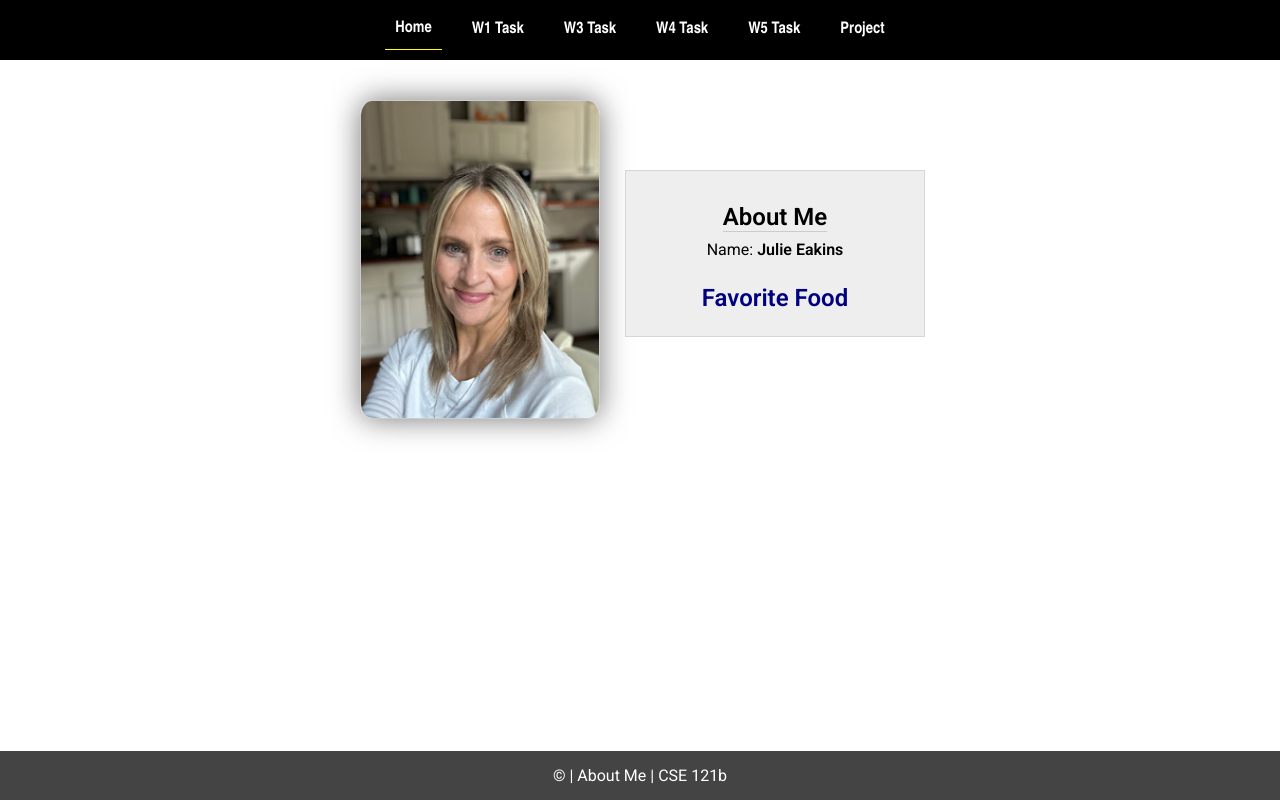
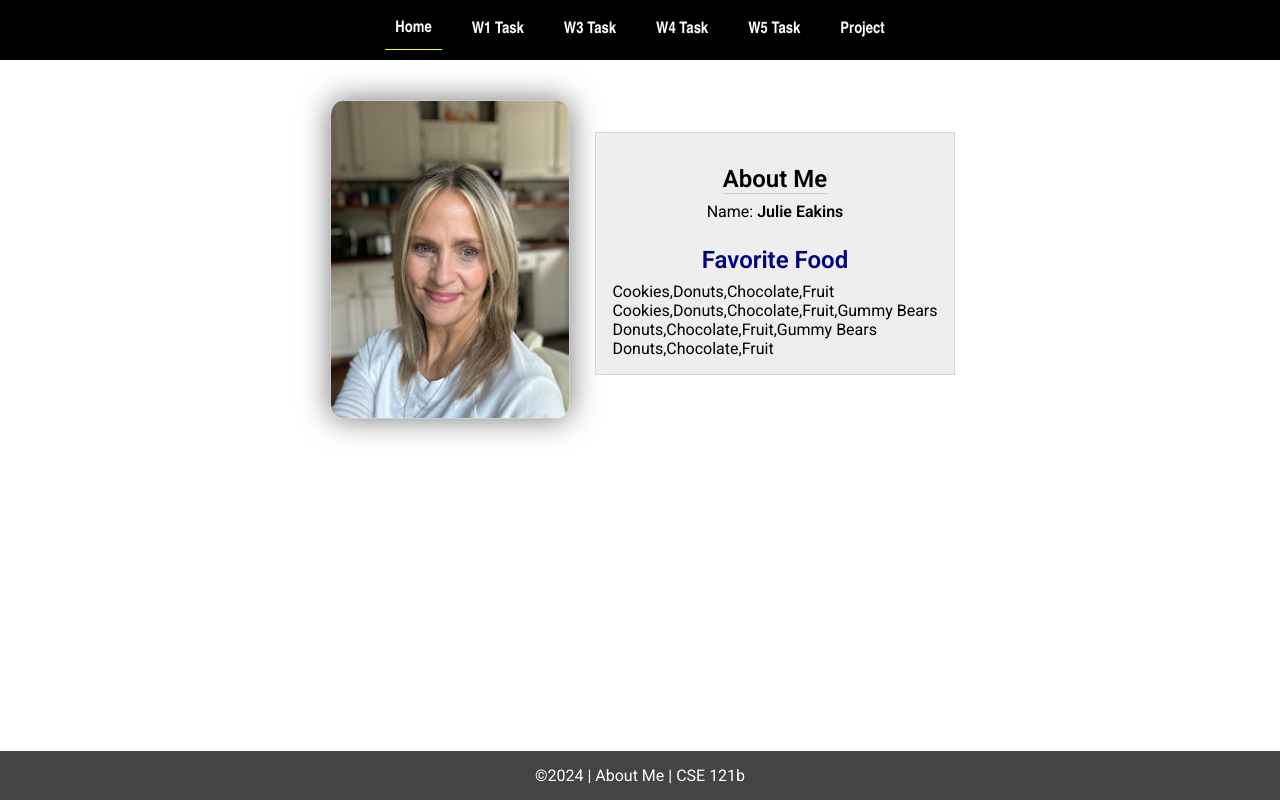
Before and after one commit to byui-webweaver/cse121b, a plain HTML site: page index.html in a window 1280 px wide. Drawn offline with Linux system fonts and the light colour scheme.

Commit message:
Final W02 Task

```diff
--- a/index.html
+++ b/index.html
@@ -25,7 +25,7 @@
     </nav>
     <main id="home">
         <picture>
-            <img src="images/myPhoto.png" alt="Placeholder Image">
+            <img src="images/placeholder.png" alt="Placeholder Image">
         </picture>
         <section>
             <h1>About Me</h1>
--- a/scripts/main.js
+++ b/scripts/main.js
@@ -0,0 +1,9 @@
+// copyright year
+document.querySelector('#year').textContent = new Date().getFullYear();
+
+// toggle menu in small view
+const toggleMenu = () => {
+    document.querySelector('#menu').classList.toggle('open');
+}
+
+document.querySelector('#toggleMenu').addEventListener('click', toggleMenu);
--- a/scripts/w02-task.js
+++ b/scripts/w02-task.js
@@ -1,28 +1,45 @@
-let fullName = "Julie Eakins";
-//This variable holds the current year//
-let currentYear = new Date().getFullYear();
-//Holds the file path and filename of the image//
-let myPhoto = 'images/myPhoto.jpg';
+/*W02-Task - Profile Home Page */
+
+/* Step 1 - Setup type tasks - no code required */
+
+
+/*Step 2 - Variables */
+const fullName = "Julie Eakins";
+const currentYear = new Date().getFullYear();
 //Holds the location of the image-matches image//
-profilePicture = "images/myPhoto.png";
+const profilePicture = "images/myPhoto.png";
 /* The getElementById() method of the Document
 interface returns an Element object representing
 the element whose id property matches the specified string
 aka 'name, 'food.*/
-const nameElement = document.getElementById('name');
-const foodElement = document.getElementById('food');
+const nameElement = document.getElementById("name");
+const foodElement = document.getElementById("food");
 /*The Document method querySelector() returns the first
  Element within the document that matches the specified
  selector, or group of selectors.
  # is used for id attribute value*/
-const yearElement = document.querySelector('#year');
+const yearElement = document.querySelector("#year");
+const imageElement = document.querySelector("img");
+
+/*Step 4 - Adding Content */
 /*template literal ``Template literals are literals
 delimited with backtick (`) characters, allowing for
 multi-line strings, string interpolation with embedded
 expressions, and special constructs called tagged templates. */
 nameElement.innerHTML = `<strong>${fullName}</strong>`;
 
-element.textContent = currentYear;
-imageElement.setAttribute = ('src', profilePicture);
+yearElement.textContent = currentYear;
+imageElement.setAttribute('src',profilePicture);
 //Need to check this one.I am not sure correct//
-imageElement.setAttribute = `('alt','Profile image of [Insert Name Variable]')`;
+imageElement.setAttribute('alt', `Profile image of ${fullName}.`);
+
+/*Step 5 - Array */
+let favFood = ["Cookies", "Donuts", "Chocolate", "Fruit"];
+foodElement.innerHTML = favFood;
+let addFood = "Gummy Bears";
+favFood.push(addFood);
+foodElement.innerHTML += `<br>${favFood}`;
+favFood.shift();
+foodElement.innerHTML += `<br>${favFood}`;
+favFood.pop();
+foodElement.innerHTML += `<br>${favFood}`;
```
